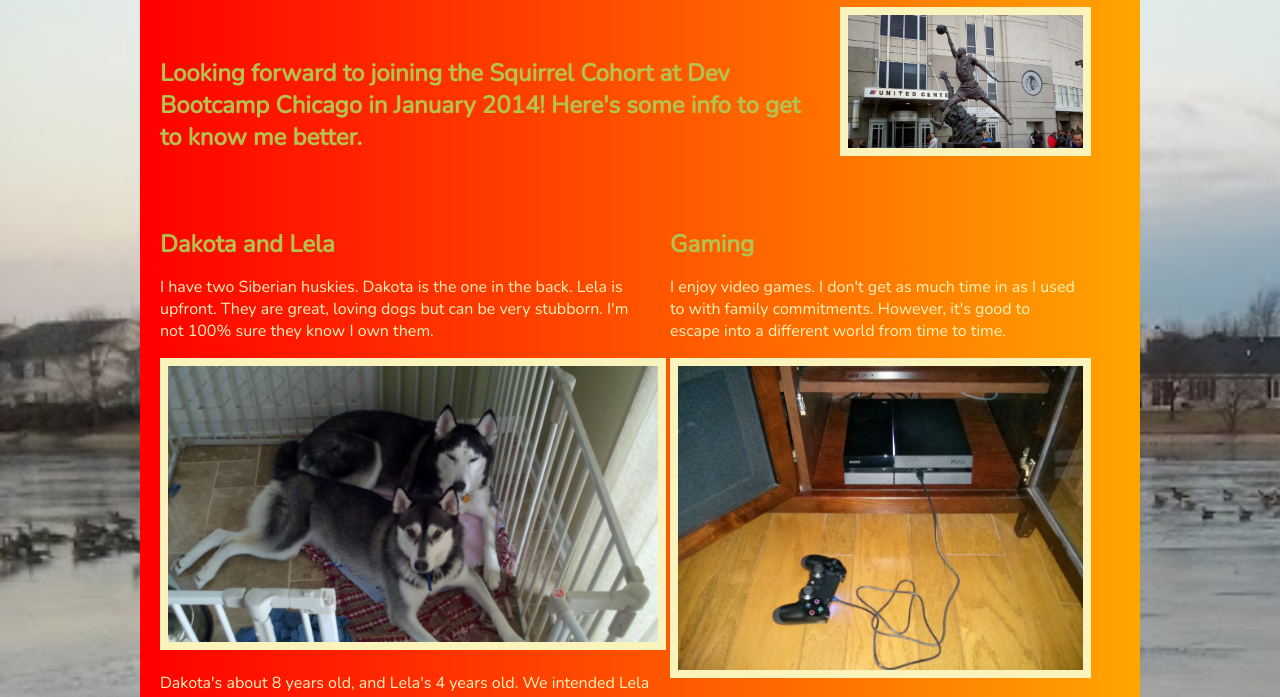
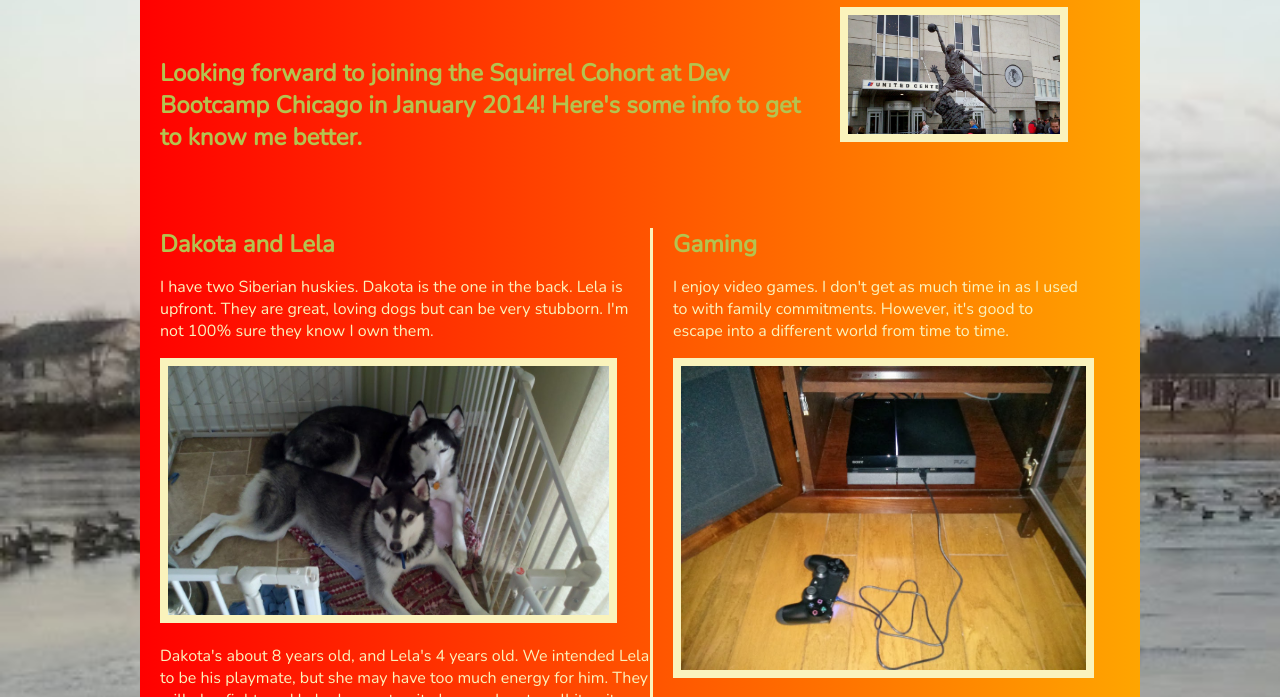
Before and after one commit to Charlie-Truong-Dev-Bootcamp/dbcpersonalsite, a plain HTML site: page index.html in a window 1280 px wide. Shown: the part 238-935 px from the top of the page. Drawn offline with nearby package versions, Linux system fonts and the light colour scheme.

Commit message:
added border b/w two articles

```diff
--- a/css/style.css
+++ b/css/style.css
@@ -49,7 +49,7 @@ h2{
 
 
 .images{
-	width: 100%;
+	width: 90%;
 	height: auto;
 	border: 8px solid #FAF3BC;
 }
@@ -66,6 +66,10 @@ h2{
 	margin: 50px 0 75px 20px;
 }
 
+#dogs{
+	border-right: solid;
+}
+
 #copyright{
 	border-top: 8px solid #2A0400;
 	padding: 10px 0px;
```
